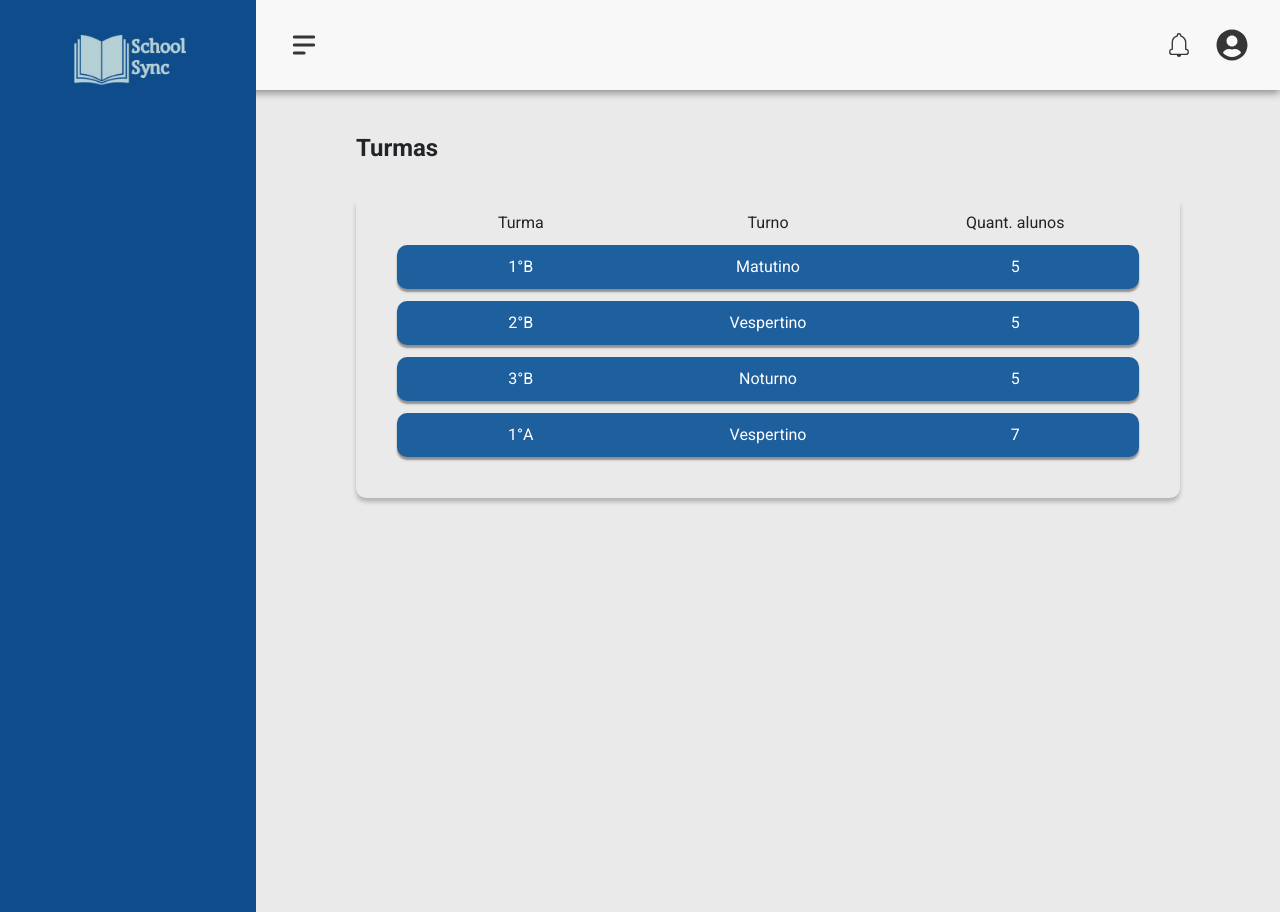
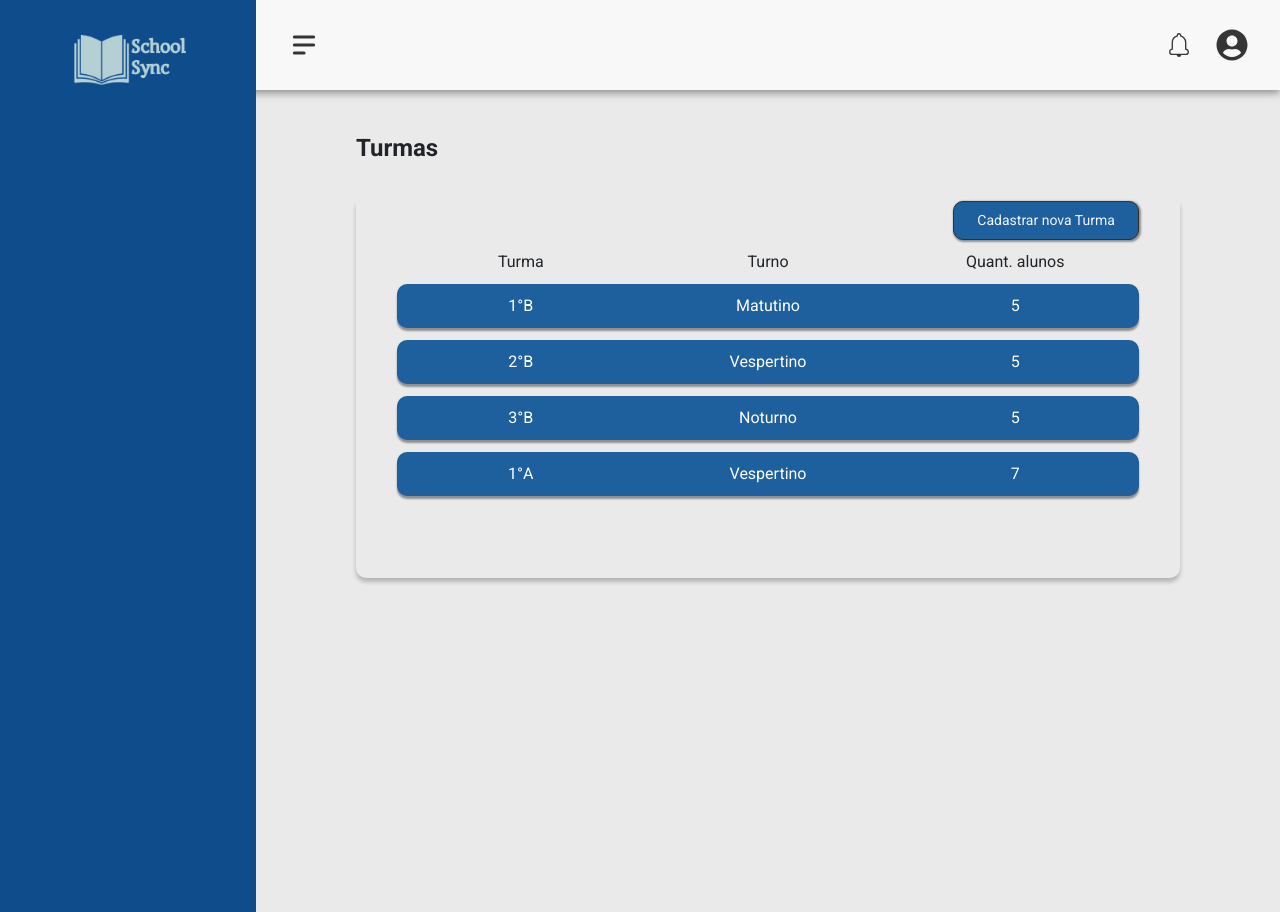
Before and after one commit to Alisonjs0/SchoolSync, a Next.js app: page /dashboard/turmas in a window 1280 px wide. Built offline with nearby package versions, Linux system fonts and the light colour scheme.

Commit message:
cadastro de turmas

```diff
--- a/app/dashboard/turmas/page.jsx
+++ b/app/dashboard/turmas/page.jsx
@@ -3,6 +3,7 @@
 import EsqueletoPrincipal from "@/app/.components/esqueleto";
 import PageTurmas from "@/app/.components/turmas/turmas";
 import DetalhesTurmas from "@/app/.components/turmas/detalhesTurma";
+import CadastrarTurma from "@/app/.components/turmas/cadastrarTurma";
 import InfoAluno from "@/app/.components/turmas/infoAluno";
 
 import "./turmas.css";
@@ -333,15 +334,17 @@ const Turmas = () => {
             {stage === "ListaTurmas" && <h3>Turmas</h3>}
             {stage === "DetalhesTurma" && <h3>Lista de Alunos</h3>}
             {stage === "InfoAluno" && <h3>Detalhes de Aluno</h3>}
+            {stage === "CadastrarTurma" && <h3>Cadastrar Turma</h3>}
 
             <div className="secaoTurmas">
               {stage === "ListaTurmas" && (
-                <PageTurmas setTurmaClicada={setTurmaClicada} turmas={turmas} />
+                <PageTurmas setTurmaClicada={setTurmaClicada} turmas={turmas} mudarPage={setStage}/>
               )}
               {stage === "DetalhesTurma" && (
                 <DetalhesTurmas turma={turmaClicada} voltar={setStage} setInfoAluno={setInfoAluno}/>
               )}
               {stage === "InfoAluno" && <InfoAluno infoAluno={infoAluno} voltar={setStage} setInfoAluno={setInfoAluno}/>}
+              {stage === "CadastrarTurma" && <CadastrarTurma voltar={setStage}/>}
             </div>
           </div>
         </EsqueletoPrincipal>
--- a/app/dashboard/turmas/turmas.css
+++ b/app/dashboard/turmas/turmas.css
@@ -1,6 +1,7 @@
 .secaoTurmas {
   box-shadow: 0px 4px 4px 0px #0000003b;
   border-radius: 0 0 10px 10px;
+  padding-bottom: 5%;
 }
 
 nav {
@@ -9,7 +10,8 @@ nav {
   padding-bottom: 5%;
 }
 
-.tumasHeader, .turmas {
+.tumasHeader,
+.turmas {
   display: flex;
   flex-direction: column;
   margin: 0;
@@ -17,7 +19,8 @@ nav {
   list-style: none;
 }
 
-.tumasHeader li, .turmas li {
+.tumasHeader li,
+.turmas li {
   display: flex;
   justify-content: space-around;
   align-items: center;
@@ -36,7 +39,8 @@ nav {
   cursor: pointer;
 }
 
-.turmas li span, .tumasHeader li span {
+.turmas li span,
+.tumasHeader li span {
   flex: 1;
   text-align: center;
 }
@@ -84,3 +88,71 @@ nav {
   flex-direction: column;
   line-height: 16px;
 }
+
+.CadastrarTurma {
+  display: flex;
+  justify-content: right;
+}
+
+.CadastrarTurma button {
+  width: 25%;
+  font-size: 14px;
+  background: #1e5f9d;
+  color: aliceblue;
+  padding: 8px 16px;
+  border-radius: 10px;
+  border: 1px solid #303030;
+  box-shadow: 1px 1px 2px 1px #00000063;
+}
+
+.formCadastroTurma {
+  display: flex;
+  flex-direction: column;
+  align-items: center;
+  gap: 20px;
+  width: 100%;
+  padding-top: 5%;
+}
+
+.formCadastroTurma > input,
+.formCadastroTurma > select {
+  width: 50%;
+  height: 40px;
+  background: transparent;
+  border-radius: 10px;
+  border: 1px solid rgba(0, 0, 0, 0.199);
+  font-size: 15px;
+  padding: 0 20px;
+}
+
+.tabela {
+  width: 50%;
+  height: 100%;
+  display: flex;
+  flex-direction: column;
+  border-radius: 10px;
+  border: 1px solid rgba(0, 0, 0, 0.199);
+  padding-left: 20px;
+}
+
+.tabela div {
+  display: flex;
+  width: 100%;
+  justify-content: space-between;
+}
+
+.tabela p {
+  height: 40px;
+  margin: 0;
+  line-height: 40px;
+}
+
+.tabela select {
+  width: 40%;
+  height: 40px;
+  background: var(--Bluebackground);
+  color: #fff;
+  padding: 0 8px;
+  border: 1px solid rgba(0, 0, 0, 0.199);
+  cursor: pointer;
+}
```
Also changed, not shown: app/.components/turmas/cadastrarTurma.js (added), app/.components/turmas/turmas.js.
